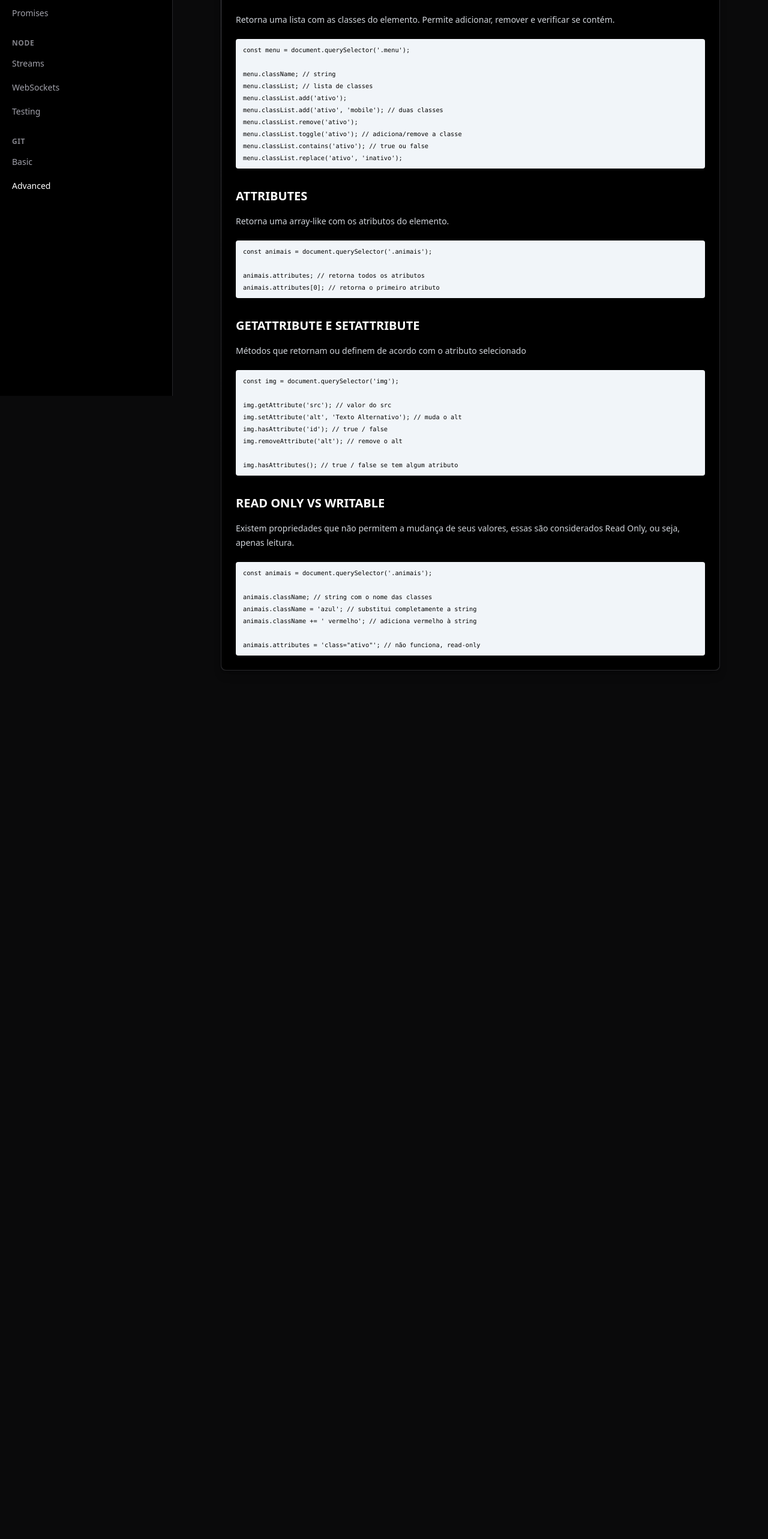
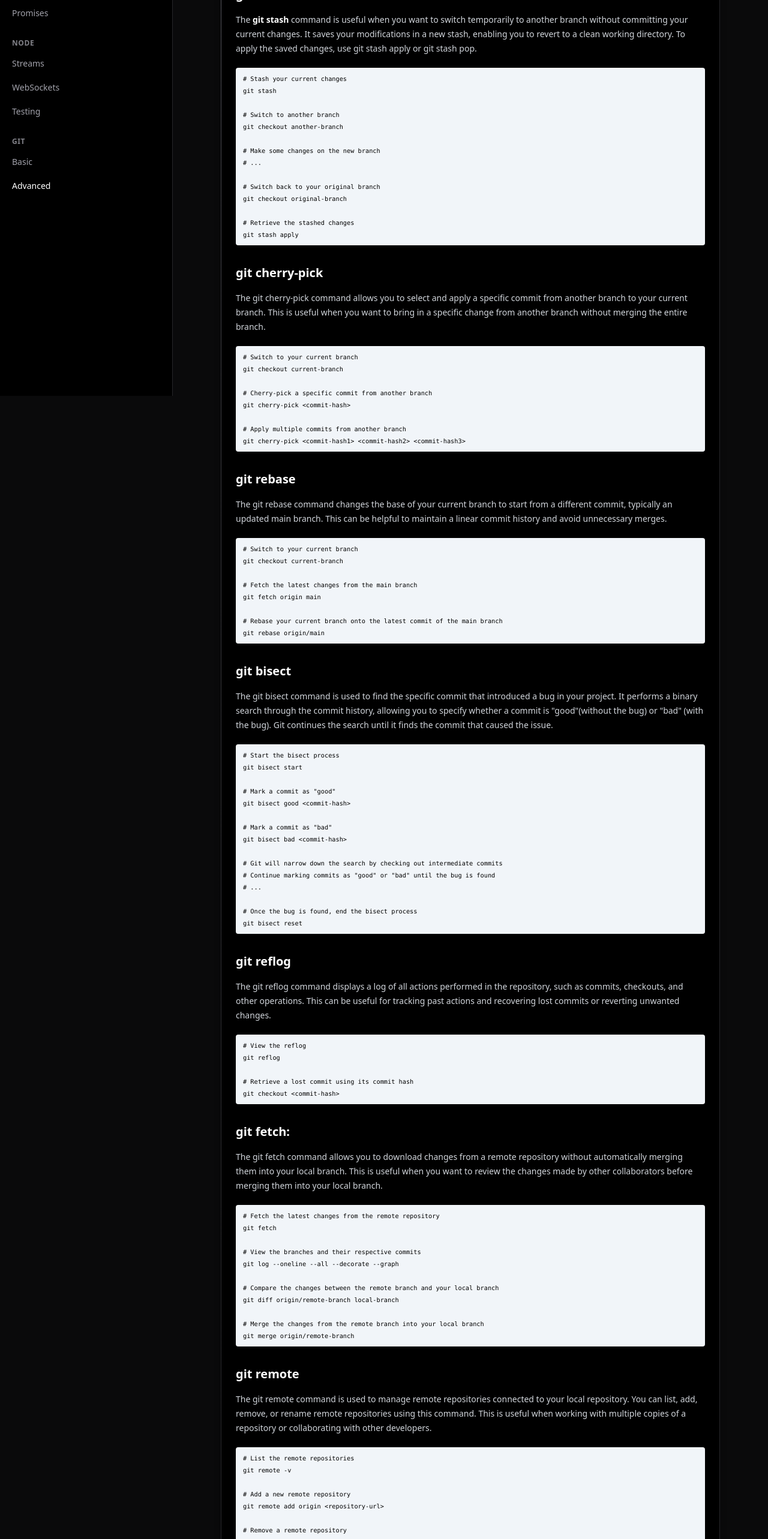
Before and after one commit to BrunoHoffmann/pequeno-gafanhoto-main, a Next.js app: page /git-advanced in a window 1280 px wide. Shown: the part 140-2706 px from the top of the page at 60% size. Before the commit the page ends 1434 px from the top, so only its background shows below. Built offline with nearby package versions, Linux system fonts and the light colour scheme.

Commit message:
feat: create git advanced commands

```diff
--- a/app/git-advanced/page.tsx
+++ b/app/git-advanced/page.tsx
@@ -1,71 +1,217 @@
 export default function Page() {
   return (
     <div className="prose prose-sm prose-invert max-w-none">
-      <h1 className="text-xl font-bold">Git Advanced</h1>
+      <h1 className="text-xl font-bold">Git Advanced commands</h1>
 
       <article>
-        <h2>Git basic</h2>
+        <h2>git stash</h2>
         <p>
-          Retorna uma lista com as classes do elemento. Permite adicionar,
-          remover e verificar se contém.
+          The <strong>git stash</strong> command is useful when you want to
+          switch temporarily to another branch without committing your current
+          changes. It saves your modifications in a new stash, enabling you to
+          revert to a clean working directory. To apply the saved changes, use
+          git stash apply or git stash pop.
         </p>
+        <pre className="bg-slate-100  text-black">
+          <code className="">
+            {`# Stash your current changes
+git stash
+
+# Switch to another branch
+git checkout another-branch
+
+# Make some changes on the new branch
+# ...
+
+# Switch back to your original branch
+git checkout original-branch
+
+# Retrieve the stashed changes
+git stash apply`}
+          </code>
+        </pre>
       </article>
-      <pre className="bg-slate-100  text-black">
-        <code className="">
-          {`const menu = document.querySelector('.menu');
-
-menu.className; // string
-menu.classList; // lista de classes
-menu.classList.add('ativo');
-menu.classList.add('ativo', 'mobile'); // duas classes
-menu.classList.remove('ativo');
-menu.classList.toggle('ativo'); // adiciona/remove a classe
-menu.classList.contains('ativo'); // true ou false
-menu.classList.replace('ativo', 'inativo');`}
-        </code>
-      </pre>
-      <h2>ATTRIBUTES</h2>
-      <p>Retorna uma array-like com os atributos do elemento.</p>
-      <pre className="bg-slate-100  text-black">
-        <code className="">
-          {`const animais = document.querySelector('.animais');
-
-animais.attributes; // retorna todos os atributos
-animais.attributes[0]; // retorna o primeiro atributo`}
-        </code>
-      </pre>
-      <h2>GETATTRIBUTE E SETATTRIBUTE</h2>
+      <h2>git cherry-pick</h2>
       <p>
-        Métodos que retornam ou definem de acordo com o atributo selecionado
+        The git cherry-pick command allows you to select and apply a specific
+        commit from another branch to your current branch. This is useful when
+        you want to bring in a specific change from another branch without
+        merging the entire branch.
       </p>
       <pre className="bg-slate-100  text-black">
         <code className="">
-          {`const img = document.querySelector('img');
+          {`# Switch to your current branch
+git checkout current-branch
 
-img.getAttribute('src'); // valor do src
-img.setAttribute('alt', 'Texto Alternativo'); // muda o alt
-img.hasAttribute('id'); // true / false
-img.removeAttribute('alt'); // remove o alt
+# Cherry-pick a specific commit from another branch
+git cherry-pick <commit-hash>
 
-img.hasAttributes(); // true / false se tem algum atributo`}
+# Apply multiple commits from another branch
+git cherry-pick <commit-hash1> <commit-hash2> <commit-hash3>`}
         </code>
       </pre>
-      <h2>READ ONLY VS WRITABLE</h2>
+      <h2>git rebase</h2>
       <p>
-        Existem propriedades que não permitem a mudança de seus valores, essas
-        são considerados Read Only, ou seja, apenas leitura.
+        The git rebase command changes the base of your current branch to start
+        from a different commit, typically an updated main branch. This can be
+        helpful to maintain a linear commit history and avoid unnecessary
+        merges.
       </p>
       <pre className="bg-slate-100  text-black">
         <code className="">
-          {`const animais = document.querySelector('.animais');
+          {`# Switch to your current branch
+git checkout current-branch
 
-animais.className; // string com o nome das classes
-animais.className = 'azul'; // substitui completamente a string
-animais.className += ' vermelho'; // adiciona vermelho à string
+# Fetch the latest changes from the main branch
+git fetch origin main
 
-animais.attributes = 'class="ativo"'; // não funciona, read-only`}
+# Rebase your current branch onto the latest commit of the main branch
+git rebase origin/main`}
         </code>
       </pre>
+      <article>
+        <h2>git bisect</h2>
+        <p>
+          The git bisect command is used to find the specific commit that
+          introduced a bug in your project. It performs a binary search through
+          the commit history, allowing you to specify whether a commit is{' '}
+          {`"good"`}
+          (without the bug) or {`"bad"`} (with the bug). Git continues the
+          search until it finds the commit that caused the issue.
+        </p>
+
+        <pre className="bg-slate-100  text-black">
+          <code className="">
+            {`# Start the bisect process
+git bisect start
+
+# Mark a commit as "good"
+git bisect good <commit-hash>
+
+# Mark a commit as "bad"
+git bisect bad <commit-hash>
+
+# Git will narrow down the search by checking out intermediate commits
+# Continue marking commits as "good" or "bad" until the bug is found
+# ...
+
+# Once the bug is found, end the bisect process
+git bisect reset`}
+          </code>
+        </pre>
+      </article>
+      <article>
+        <h2>git reflog</h2>
+        <p>
+          The git reflog command displays a log of all actions performed in the
+          repository, such as commits, checkouts, and other operations. This can
+          be useful for tracking past actions and recovering lost commits or
+          reverting unwanted changes.
+        </p>
+        <pre className="bg-slate-100  text-black">
+          <code className="">
+            {`# View the reflog
+git reflog
+
+# Retrieve a lost commit using its commit hash
+git checkout <commit-hash>`}
+          </code>
+        </pre>
+      </article>
+      <article>
+        <h2>git fetch:</h2>
+        <p>
+          The git fetch command allows you to download changes from a remote
+          repository without automatically merging them into your local branch.
+          This is useful when you want to review the changes made by other
+          collaborators before merging them into your local branch.
+        </p>
+        <pre className="bg-slate-100  text-black">
+          <code className="">
+            {`# Fetch the latest changes from the remote repository
+git fetch
+
+# View the branches and their respective commits
+git log --oneline --all --decorate --graph
+
+# Compare the changes between the remote branch and your local branch
+git diff origin/remote-branch local-branch
+
+# Merge the changes from the remote branch into your local branch
+git merge origin/remote-branch`}
+          </code>
+        </pre>
+      </article>
+      <article>
+        <h2>git remote</h2>
+        <p>
+          The git remote command is used to manage remote repositories connected
+          to your local repository. You can list, add, remove, or rename remote
+          repositories using this command. This is useful when working with
+          multiple copies of a repository or collaborating with other
+          developers.
+        </p>
+        <pre className="bg-slate-100  text-black">
+          <code className="">
+            {`# List the remote repositories
+git remote -v
+
+# Add a new remote repository
+git remote add origin <repository-url>
+
+# Remove a remote repository
+git remote remove origin
+
+# Rename a remote repository
+git remote rename old-name new-name`}
+          </code>
+        </pre>
+      </article>
+      <article>
+        <h2>git submodule</h2>
+        <p>
+          The git submodule command manages Git submodules, which are nested Git
+          repositories within your main repository. Submodules are useful when
+          you want to include libraries or other projects as part of your main
+          project while keeping them in separate repositories.
+        </p>
+        <pre className="bg-slate-100  text-black">
+          <code className="">
+            {`# Add a submodule to your main repository
+git submodule add <repository-url> path/to/submodule
+
+# Update the submodules to the latest commit
+git submodule update --init --recursive
+
+# Clone a repository with submodules
+git clone --recurse-submodules <repository-url>`}
+          </code>
+        </pre>
+      </article>
+      <article>
+        <h2>git clean</h2>
+        <p>
+          The git clean command removes untracked files from your working
+          directory. It helps keep your repository clean from temporary files,
+          build artifacts, and other unwanted files that are not part of your
+          project.
+        </p>
+        <pre className="bg-slate-100  text-black">
+          <code className="">
+            {`# List the untracked files
+git clean -n
+
+# Remove the untracked files
+git clean -f
+
+# Remove untracked files and directories recursively
+git clean -f -d
+
+# Dry-run to see which files and directories would be removed
+git clean -n -d`}
+          </code>
+        </pre>
+      </article>
     </div>
   );
 }
```
